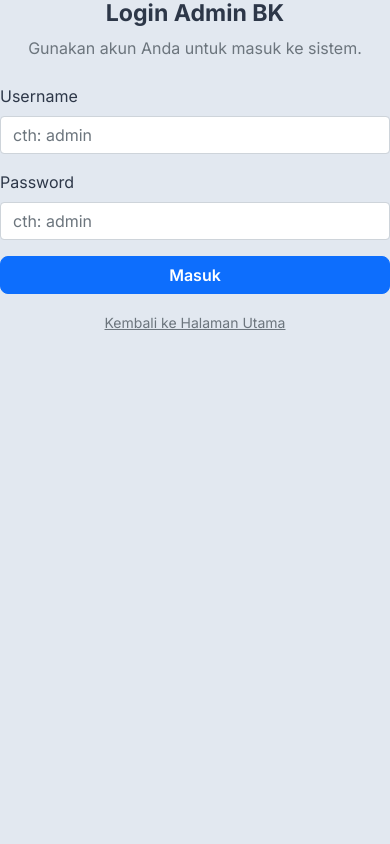
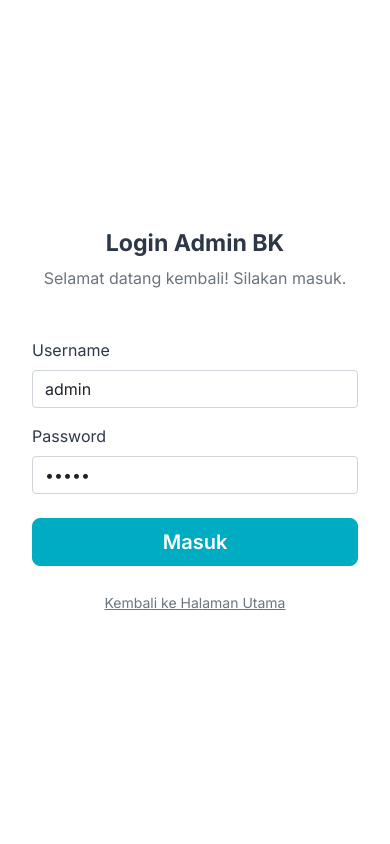
Before and after one commit to mughie77/sosiogram2, a PHP site: page /login.php in a window 390 px wide. Run offline with PHP 8.4, Linux system fonts and the light colour scheme.

Commit message:
refactor(login): Redesign login page for modern look and feel
This commit completely overhauls the login page to address user feedback for a more "luxurious" and professional appearance.

The new design features:
- A modern, responsive two-column layout.
- A form container on the left.
- A branding panel on the right, which uses the same dark theme as the application's main sidebar to create a cohesive user experience.
- The primary login button now uses the standard accent color, consistent with the rest of the application.

The HTML in `login.php` has been restructured, and new supporting styles have been added to `style.css`.

```diff
--- a/bimbingan_konseling/assets/css/style.css
+++ b/bimbingan_konseling/assets/css/style.css
@@ -145,10 +145,55 @@ body.sb-sidenav-toggled #wrapper #sidebar-wrapper {
     border-color: var(--app-border-color);
 }
 
-/* --- Login Page Styling --- */
-.login-container {
-    background-color: #e2e8f0;
+/* --- Login Page Styling (V2) --- */
+.login-main-wrapper {
+    display: flex;
+    min-height: 100vh;
+    width: 100%;
 }
+
+.login-form-container {
+    flex: 1;
+    display: flex;
+    align-items: center;
+    justify-content: center;
+    padding: 2rem;
+    background-color: #ffffff;
+}
+
+.login-branding-panel {
+    flex: 1;
+    background-color: var(--app-sidebar-bg);
+    color: #ffffff;
+    display: none; /* Hide on small screens */
+    align-items: center;
+    justify-content: center;
+    padding: 3rem;
+    text-align: center;
+}
+
+@media (min-width: 992px) {
+    .login-branding-panel {
+        display: flex; /* Show on large screens */
+        flex-direction: column;
+    }
+}
+
+.login-branding-panel h2 {
+    font-weight: 700;
+    font-size: 2.5rem;
+    margin-bottom: 1rem;
+}
+
+.login-branding-panel p {
+    font-size: 1.1rem;
+    color: var(--app-sidebar-text);
+}
+
 .login-card {
-    border-radius: 0.75rem;
+    width: 100%;
+    max-width: 450px;
+    border: none;
+    box-shadow: none; /* Shadow is on the wrapper now */
+    background-color: transparent;
 }
--- a/bimbingan_konseling/login.php
+++ b/bimbingan_konseling/login.php
@@ -79,12 +79,15 @@ if ($_SERVER['REQUEST_METHOD'] === 'POST') {
 
     <title>Login - Aplikasi Bimbingan Konseling</title>
 </head>
-<body class="login-container">
+<body>
 
+    <div class="login-main-wrapper">
+        <!-- Form Container -->
+        <div class="login-form-container">
             <div class="login-card">
-        <div class="text-center mb-4">
+                <div class="text-center mb-5">
                     <h3 class="fw-bold">Login Admin BK</h3>
-            <p class="text-muted">Gunakan akun Anda untuk masuk ke sistem.</p>
+                    <p class="text-muted">Selamat datang kembali! Silakan masuk.</p>
                 </div>
 
                 <?php if (!empty($error_message)): ?>
@@ -96,18 +99,29 @@ if ($_SERVER['REQUEST_METHOD'] === 'POST') {
                 <form action="login.php" method="POST">
                     <div class="mb-3">
                         <label for="username" class="form-label">Username</label>
-                <input type="text" class="form-control" id="username" name="username" placeholder="cth: admin" required>
+                        <input type="text" class="form-control" id="username" name="username" value="admin" required>
                     </div>
-            <div class="mb-3">
+                    <div class="mb-4">
                         <label for="password" class="form-label">Password</label>
-                <input type="password" class="form-control" id="password" name="password" placeholder="cth: admin" required>
+                        <input type="password" class="form-control" id="password" name="password" value="admin" required>
                     </div>
                     <div class="d-grid">
-                <button type="submit" class="btn btn-primary">Masuk</button>
+                        <button type="submit" class="btn btn-accent btn-lg">Masuk</button>
                     </div>
                 </form>
-        <div class="text-center mt-3">
+                <div class="text-center mt-4">
                     <a href="index.php" class="text-muted small">Kembali ke Halaman Utama</a>
+                </div>
+            </div>
+        </div>
+
+        <!-- Branding Panel -->
+        <div class="login-branding-panel">
+            <div>
+                <i class="bi bi-person-workspace" style="font-size: 4rem; color: var(--app-accent-color);"></i>
+                <h2 class="mt-3">BK Sosiogram</h2>
+                <p>Memahami Interaksi, Membangun Potensi.</p>
+            </div>
         </div>
     </div>
 
```
Lines whose indentation alone changed are shown as unchanged.
